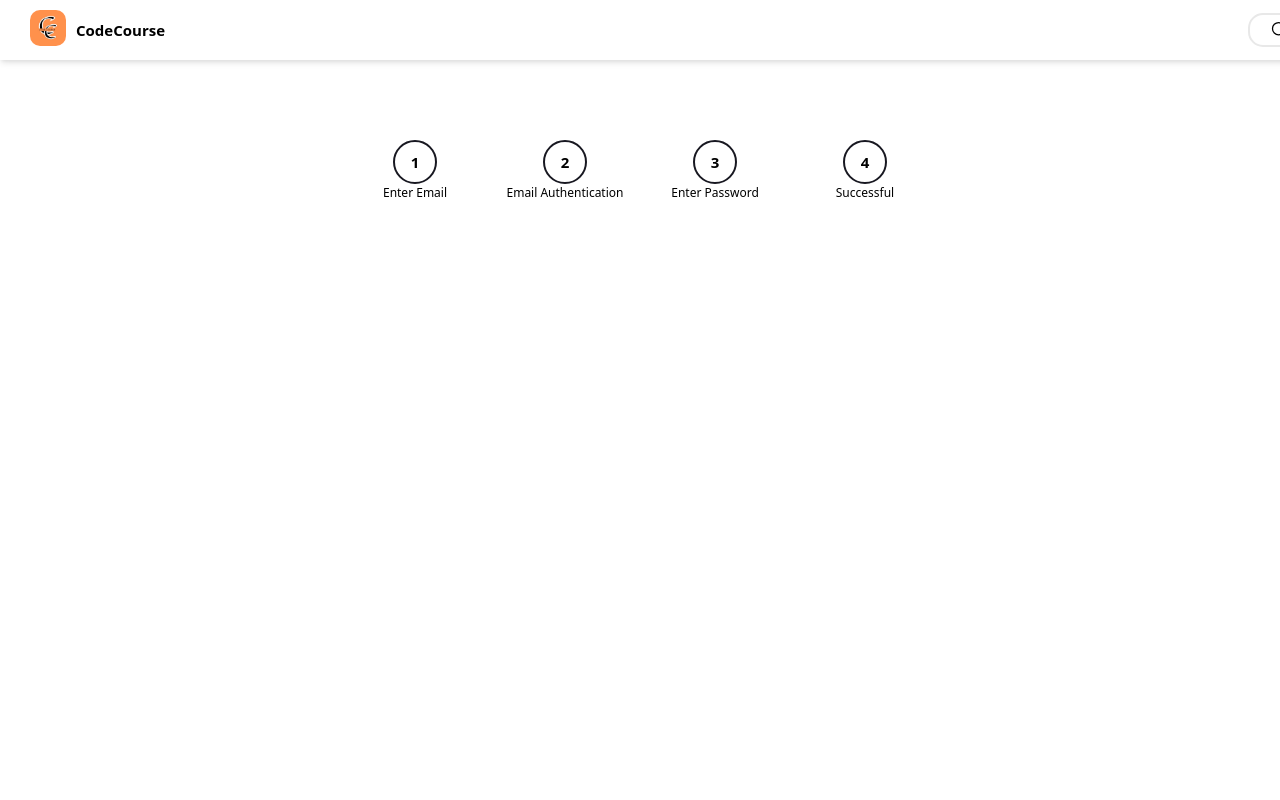
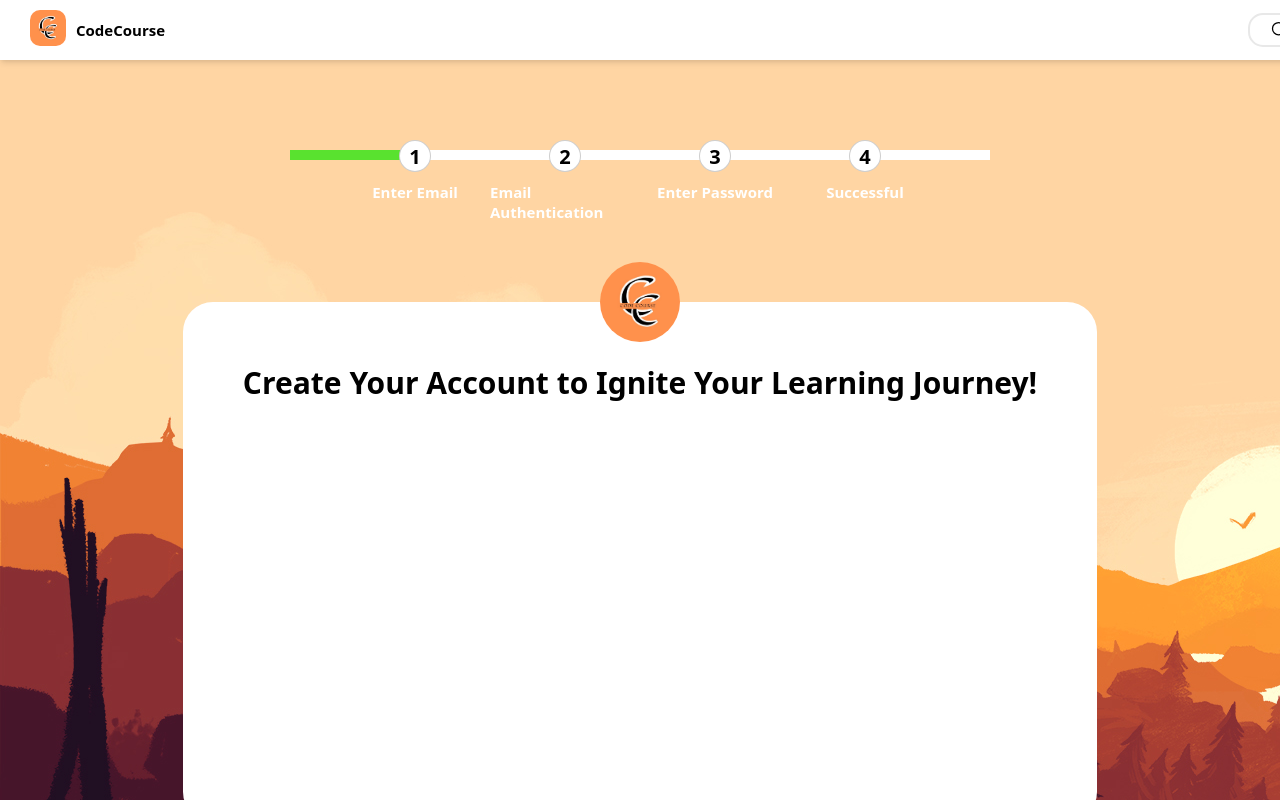
Before and after one commit to PhuongGhost1/Internship, a React (Vite) app in the folder FE/: page /signup in a window 1280 px wide. Shown: the top 800 px of the page. Built offline with nearby package versions, Linux system fonts and the light colour scheme.

Commit message:
update RegisterPage

```diff
--- a/FE/src/index.css
+++ b/FE/src/index.css
@@ -4,7 +4,7 @@
   --blue: rgb(35, 94, 167);
   --deep-slate-gray: rgb(24, 24, 33);
   --green: rgb(89, 226, 47);
-  --matte-gray: #bbbbbb;
+  --matte-gray: #e0e0e0;
   --dark-pink: rgb(104, 4, 38);
   --light-pink: rgb(143, 4, 50);
 
--- a/FE/src/pages/AuthPage/LoginPage/LoginPage.css
+++ b/FE/src/pages/AuthPage/LoginPage/LoginPage.css
@@ -1,6 +1,6 @@
 #log-in .log-in-container {
     height: 1020px;
-    background-image: linear-gradient(to right, rgb(253, 34, 92), rgb(253, 144, 4));
+    background-image: linear-gradient(to right, rgb(253, 34, 70), rgb(253, 144, 4));
     display: flex;
     flex-direction: column;
     align-items: center;
--- a/FE/src/pages/AuthPage/RegisterPage/RegisterPage.css
+++ b/FE/src/pages/AuthPage/RegisterPage/RegisterPage.css
@@ -1,30 +1,84 @@
-#register {
+#register .register-container {
+    width: 100%;
+    height: 1020px;
     padding-top: 80px;
     display: flex;
     flex-direction: column;
     align-items: center;
 }
 
-#register .progress-bar {
+#register .progress-bar-container {
     display: flex;
-    width: 600px;
+    width: 700px;
+    position: relative;
+    padding: 0 50px;
+    box-sizing: border-box;
 }
 
-#register .progress-bar .step-container {
+#register .progress-bar-container .step-container {
     flex: 1;
     display: flex;
     flex-direction: column;
     align-items: center;
+    z-index: 1;
 }
 
-#register .progress-bar .step-container .step {
-    width: 40px;
-    height: 40px;
+#register .progress-bar-container .step-container .step {
+    width: 30px;
+    height: 30px;
     border-radius: 50%;
-    border: 2px solid var(--deep-slate-gray);
+    background-color: white;
     display: flex;
     justify-content: center;
     align-items: center;
+    font-size: 20px;
+    font-weight: 600;
+    border: 1px solid rgba(145, 145, 145, 0.438);
+}
+
+#register .progress-bar-container .step-container p {
+    margin-top: 10px;
     font-size: 15px;
     font-weight: 600;
+    color: white;
 }
+
+#register .progress-bar-container .progress-bar {
+    position: absolute;
+    width: 100%;
+    height: 10px;
+    top: 10px;
+    left: 0;
+    background-color: white;
+    z-index: 0;
+}
+
+#register .progress-bar-container .progress-bar .progressing {
+    height: 100%;
+    width: 18%;
+    background-color: var(--green);
+}
+
+#register .form-register {
+    display: flex;
+    flex-direction: column;
+    align-items: center;
+    position: relative;
+    padding: 60px 60px;
+    height: 400px;
+    margin-top: 80px;
+    border-radius: 30px;
+    background-color: white;
+}
+
+#register .logo-img {
+    width: 80px;
+    border-radius: 50%;
+    top: -40px;
+    position: absolute;
+}
+
+#register .title-cr {
+    font-size: 30px;
+    font-weight: 600;
+}
--- a/FE/src/pages/AuthPage/RegisterPage/RegisterPage.jsx
+++ b/FE/src/pages/AuthPage/RegisterPage/RegisterPage.jsx
@@ -3,14 +3,8 @@ import './RegisterPage.css';
 
 import Header from "../../../components/Header/Header";
 
-import Logo_White from "../../../assets/Logo_White.png";
-import { FaUser } from "react-icons/fa";
-import { RiLockPasswordFill } from "react-icons/ri";
-import FormGroup from '@mui/material/FormGroup';
-import FormControlLabel from '@mui/material/FormControlLabel';
-import Checkbox from '@mui/material/Checkbox';
-import { TiSocialFacebook } from "react-icons/ti";
-import { FaGoogle } from "react-icons/fa";
+import Logo from "../../../assets/Logo.png";
+import background_forest from '../../../assets/background_forest.png'
 
 
 export default function RegisterPage() {
@@ -20,7 +14,8 @@ export default function RegisterPage() {
     return (
         <div id="register">
             <Header />
-            <diiv className="progress-bar">
+            <div className="register-container" style={{ backgroundImage: `url(${background_forest})` }}>
+                <div className="progress-bar-container">
                     <div className="1 step-container">
                         <div className="step">1</div>
                         <p>Enter Email</p>
@@ -37,7 +32,15 @@ export default function RegisterPage() {
                         <div className="step">4</div>
                         <p>Successful</p>
                     </div>
-            </diiv>
+                    <div className="progress-bar">
+                        <div className="progressing"></div>
+                    </div>
+                </div>
+                <div className="form-register">
+                    <img src={Logo} alt="" className="logo-img" />
+                    <p className="title-cr">Create Your Account to Ignite Your Learning Journey!</p>
+                </div>
+            </div>
         </div>
     )
 }
```
Also changed, not shown: FE/src/assets/background_forest.png (added). Lines whose indentation alone changed are shown as unchanged.
